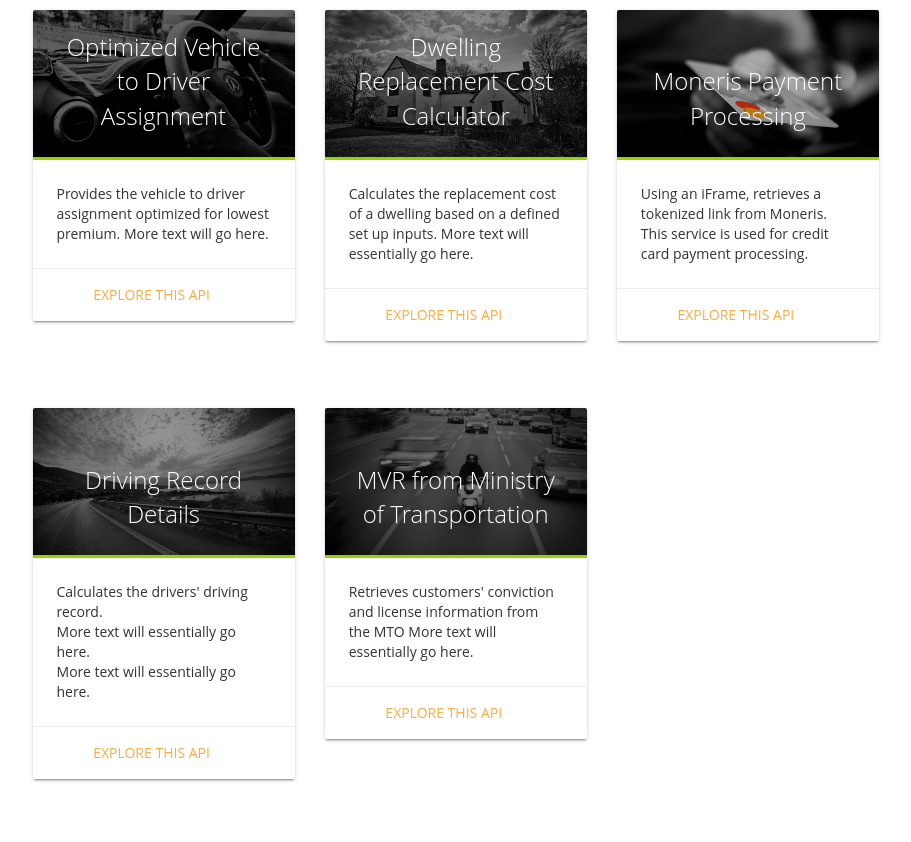
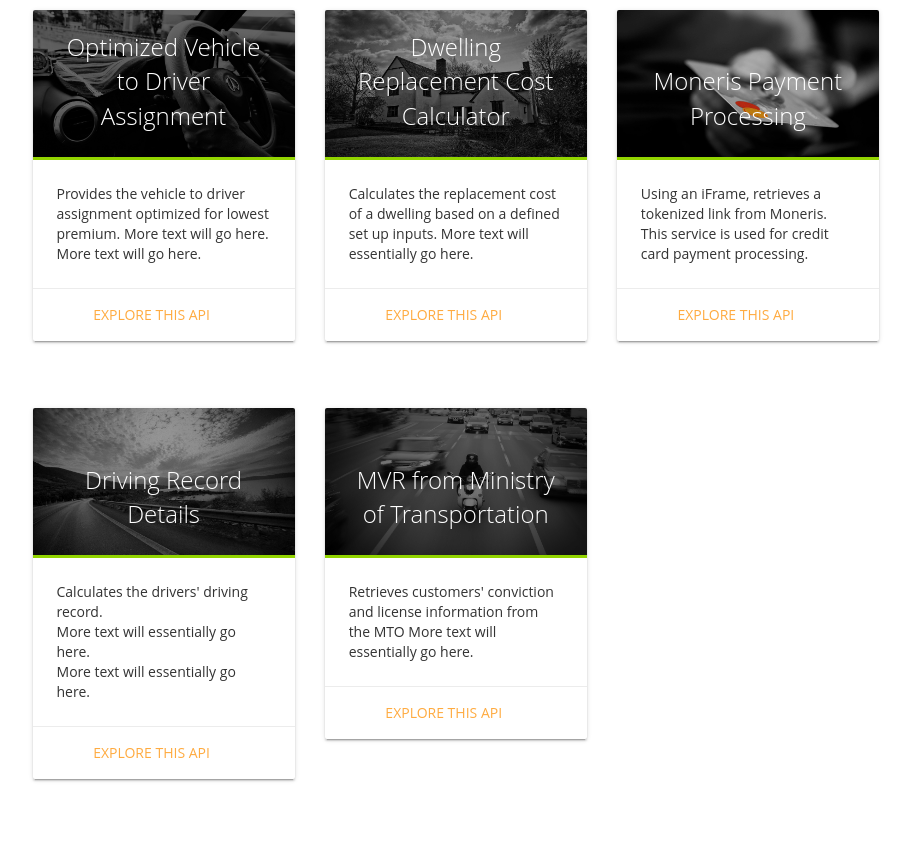
Before and after one commit to kaiPushOrigin/kaiPushOrigin.github.io, a website: page index.html in a window 1280 px wide. Shown: the part 1881-2723 px from the top of the page, without its empty margins (179-1090 px from the left). Drawn offline with nearby package versions, Linux system fonts and the light colour scheme; a web font is replaced by a local one.

Commit message:
Added extra text to make cards of equal size

```diff
--- a/index.html
+++ b/index.html
@@ -167,7 +167,7 @@
               <span class="card-title">Optimized Vehicle to Driver Assignment</span>
             </div>
             <div class="card-content">
-              <p>Provides the vehicle to driver assignment optimized for lowest premium. More text will go here.</p>
+              <p>Provides the vehicle to driver assignment optimized for lowest premium. More text will go here. More text will go here.</p>
             </div>
             <div class="card-action">
               <a href="#">Explore this API</a>
```
